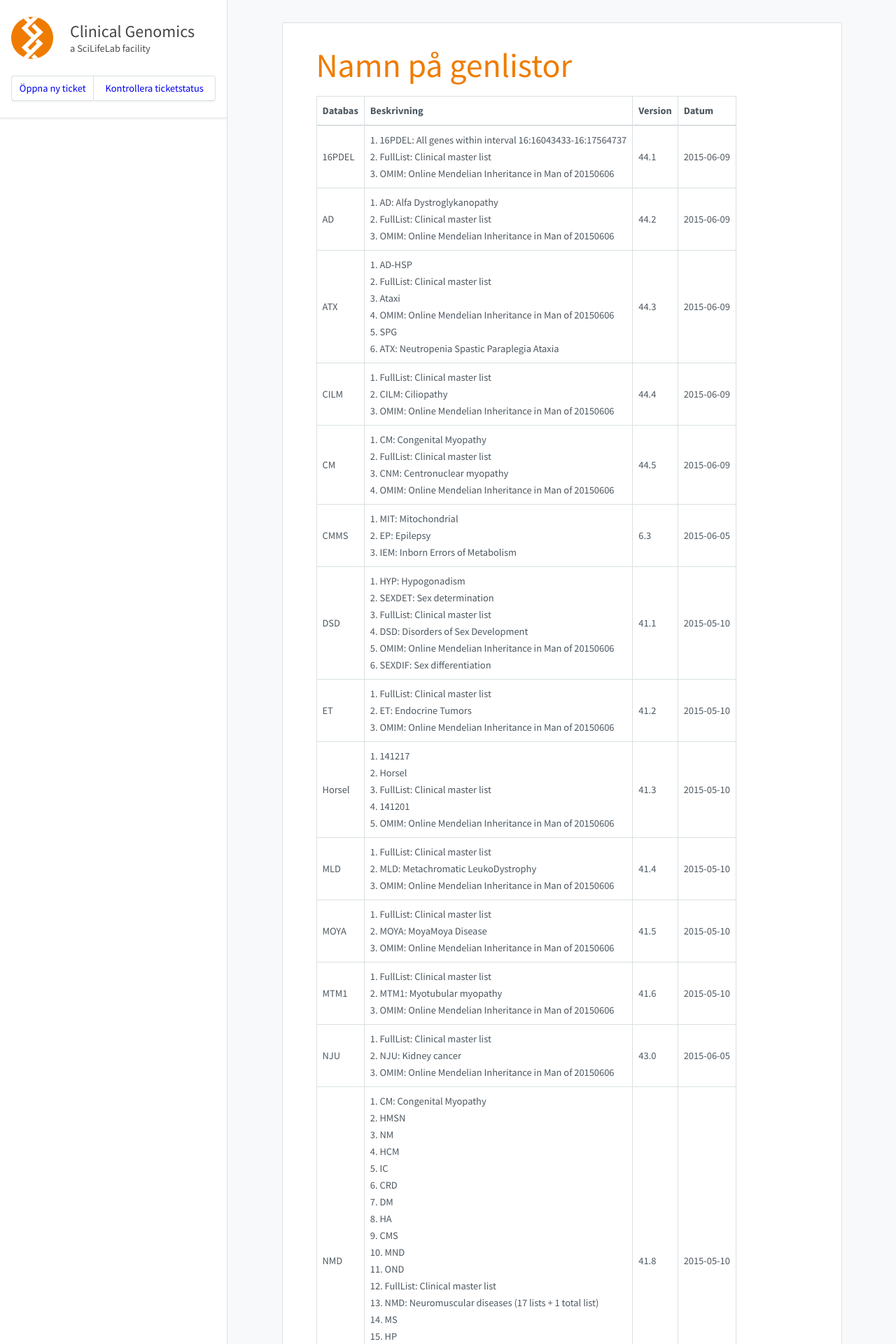
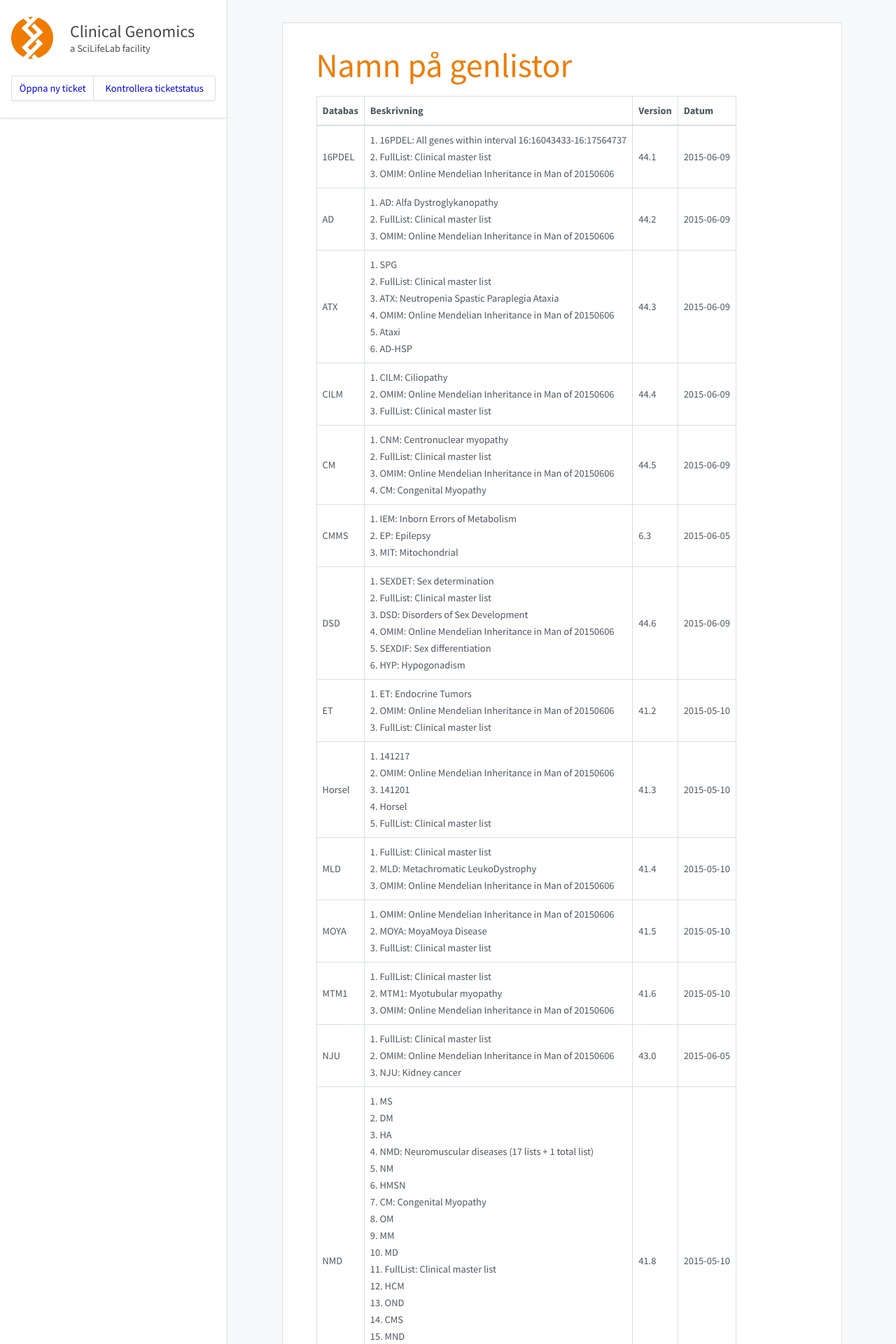
Before and after one commit to Clinical-Genomics/clinical-genomics.github.io, a Jekyll site: the page built from _pages/namnpagenlistor.md, in a window 1280 px wide. Shown: the top 1920 px of the page at 70% size. Built offline with Jekyll 4.4.1, drawn with Linux system fonts in a browser that asks for light colours; nearby versions of some CDN libraries; some of the changed text lies outside the part shown.

Commit message:
Update to cust002-DSD.txt

```diff
--- a/_pages/namnpagenlistor.md
+++ b/_pages/namnpagenlistor.md
@@ -10,22 +10,22 @@ title: Namn på genlistor
 |---|---|---|---|
 |16PDEL|1. 16PDEL: All genes within interval 16:16043433-16:17564737<br />2. FullList: Clinical master list<br />3. OMIM: Online Mendelian Inheritance in Man of 20150606<br />|44.1|2015-06-09|
 |AD|1. AD: Alfa Dystroglykanopathy<br />2. FullList: Clinical master list<br />3. OMIM: Online Mendelian Inheritance in Man of 20150606<br />|44.2|2015-06-09|
-|ATX|1. AD-HSP<br />2. FullList: Clinical master list<br />3. Ataxi<br />4. OMIM: Online Mendelian Inheritance in Man of 20150606<br />5. SPG<br />6. ATX: Neutropenia Spastic Paraplegia Ataxia<br />|44.3|2015-06-09|
-|CILM|1. FullList: Clinical master list<br />2. CILM: Ciliopathy<br />3. OMIM: Online Mendelian Inheritance in Man of 20150606<br />|44.4|2015-06-09|
-|CM|1. CM: Congenital Myopathy<br />2. FullList: Clinical master list<br />3. CNM: Centronuclear myopathy<br />4. OMIM: Online Mendelian Inheritance in Man of 20150606<br />|44.5|2015-06-09|
-|CMMS|1. MIT: Mitochondrial<br />2. EP: Epilepsy<br />3. IEM: Inborn Errors of Metabolism<br />|6.3|2015-06-05|
-|DSD|1. HYP: Hypogonadism<br />2. SEXDET: Sex determination<br />3. FullList: Clinical master list<br />4. DSD: Disorders of Sex Development<br />5. OMIM: Online Mendelian Inheritance in Man of 20150606<br />6. SEXDIF: Sex differentiation<br />|41.1|2015-05-10|
-|ET|1. FullList: Clinical master list<br />2. ET: Endocrine Tumors<br />3. OMIM: Online Mendelian Inheritance in Man of 20150606<br />|41.2|2015-05-10|
-|Horsel|1. 141217<br />2. Horsel<br />3. FullList: Clinical master list<br />4. 141201<br />5. OMIM: Online Mendelian Inheritance in Man of 20150606<br />|41.3|2015-05-10|
+|ATX|1. SPG<br />2. FullList: Clinical master list<br />3. ATX: Neutropenia Spastic Paraplegia Ataxia<br />4. OMIM: Online Mendelian Inheritance in Man of 20150606<br />5. Ataxi<br />6. AD-HSP<br />|44.3|2015-06-09|
+|CILM|1. CILM: Ciliopathy<br />2. OMIM: Online Mendelian Inheritance in Man of 20150606<br />3. FullList: Clinical master list<br />|44.4|2015-06-09|
+|CM|1. CNM: Centronuclear myopathy<br />2. FullList: Clinical master list<br />3. OMIM: Online Mendelian Inheritance in Man of 20150606<br />4. CM: Congenital Myopathy<br />|44.5|2015-06-09|
+|CMMS|1. IEM: Inborn Errors of Metabolism<br />2. EP: Epilepsy<br />3. MIT: Mitochondrial<br />|6.3|2015-06-05|
+|DSD|1. SEXDET: Sex determination<br />2. FullList: Clinical master list<br />3. DSD: Disorders of Sex Development<br />4. OMIM: Online Mendelian Inheritance in Man of 20150606<br />5. SEXDIF: Sex differentiation<br />6. HYP: Hypogonadism<br />|44.6|2015-06-09|
+|ET|1. ET: Endocrine Tumors<br />2. OMIM: Online Mendelian Inheritance in Man of 20150606<br />3. FullList: Clinical master list<br />|41.2|2015-05-10|
+|Horsel|1. 141217<br />2. OMIM: Online Mendelian Inheritance in Man of 20150606<br />3. 141201<br />4. Horsel<br />5. FullList: Clinical master list<br />|41.3|2015-05-10|
 |MLD|1. FullList: Clinical master list<br />2. MLD: Metachromatic LeukoDystrophy<br />3. OMIM: Online Mendelian Inheritance in Man of 20150606<br />|41.4|2015-05-10|
-|MOYA|1. FullList: Clinical master list<br />2. MOYA: MoyaMoya Disease<br />3. OMIM: Online Mendelian Inheritance in Man of 20150606<br />|41.5|2015-05-10|
+|MOYA|1. OMIM: Online Mendelian Inheritance in Man of 20150606<br />2. MOYA: MoyaMoya Disease<br />3. FullList: Clinical master list<br />|41.5|2015-05-10|
 |MTM1|1. FullList: Clinical master list<br />2. MTM1: Myotubular myopathy<br />3. OMIM: Online Mendelian Inheritance in Man of 20150606<br />|41.6|2015-05-10|
-|NJU|1. FullList: Clinical master list<br />2. NJU: Kidney cancer<br />3. OMIM: Online Mendelian Inheritance in Man of 20150606<br />|43.0|2015-06-05|
-|NMD|1. CM: Congenital Myopathy<br />2. HMSN<br />3. NM<br />4. HCM<br />5. IC<br />6. CRD<br />7. DM<br />8. HA<br />9. CMS<br />10. MND<br />11. OND<br />12. FullList: Clinical master list<br />13. NMD: Neuromuscular diseases (17 lists + 1 total list)<br />14. MS<br />15. HP<br />16. OM<br />17. CMD<br />18. MD<br />19. ACM<br />20. MM<br />|41.8|2015-05-10|
+|NJU|1. FullList: Clinical master list<br />2. OMIM: Online Mendelian Inheritance in Man of 20150606<br />3. NJU: Kidney cancer<br />|43.0|2015-06-05|
+|NMD|1. MS<br />2. DM<br />3. HA<br />4. NMD: Neuromuscular diseases (17 lists + 1 total list)<br />5. NM<br />6. HMSN<br />7. CM: Congenital Myopathy<br />8. OM<br />9. MM<br />10. MD<br />11. FullList: Clinical master list<br />12. HCM<br />13. OND<br />14. CMS<br />15. MND<br />16. CRD<br />17. IC<br />18. HP<br />19. CMD<br />20. ACM<br />|41.8|2015-05-10|
 |OMIM|Online Mendelian Inheritance in Man of 20150606|43.0|2015-06-08|
-|ORO|1. FullList: Clinical master list<br />2. ORO: Oro-facial-digital syndrome<br />3. OMIM: Online Mendelian Inheritance in Man of 20150606<br />|42.0|2015-05-10|
+|ORO|1. OMIM: Online Mendelian Inheritance in Man of 20150606<br />2. ORO: Oro-facial-digital syndrome<br />3. FullList: Clinical master list<br />|42.0|2015-05-10|
 |PAF1|1. FullList: Clinical master list<br />2. PAF1: RNA polymerase II-associated factor<br />3. OMIM: Online Mendelian Inheritance in Man of 20150606<br />|42.1|2015-05-10|
 |PID|Primary Immune Deficiency|6.2|2015-05-09|
-|SCN|1. FullList: Clinical master list<br />2. SCN: Neutropenia<br />3. OMIM: Online Mendelian Inheritance in Man of 20150606<br />|42.2|2015-05-10|
+|SCN|1. FullList: Clinical master list<br />2. OMIM: Online Mendelian Inheritance in Man of 20150606<br />3. SCN: Neutropenia<br />|42.2|2015-05-10|
 |SHANK1|1. SHANK1: SH3 and multiple ankyrin repeat domains 1<br />2. FullList: Clinical master list<br />3. OMIM: Online Mendelian Inheritance in Man of 20150606<br />|42.3|2015-05-10|
-|SKD|1. SKD: Skeletal dysplasia<br />2. FullList: Clinical master list<br />3. OMIM: Online Mendelian Inheritance in Man of 20150606<br />|42.4|2015-05-10|
+|SKD|1. FullList: Clinical master list<br />2. SKD: Skeletal dysplasia<br />3. OMIM: Online Mendelian Inheritance in Man of 20150606<br />|42.4|2015-05-10|
```
